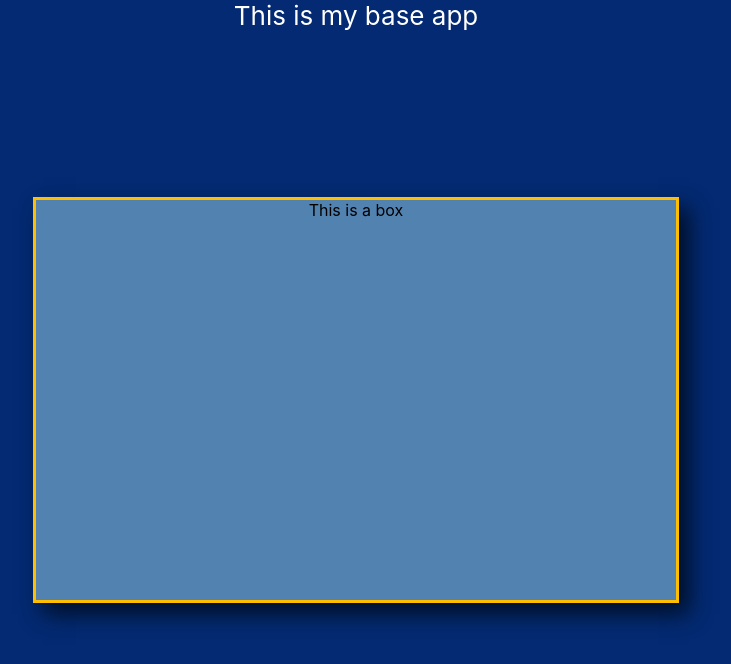
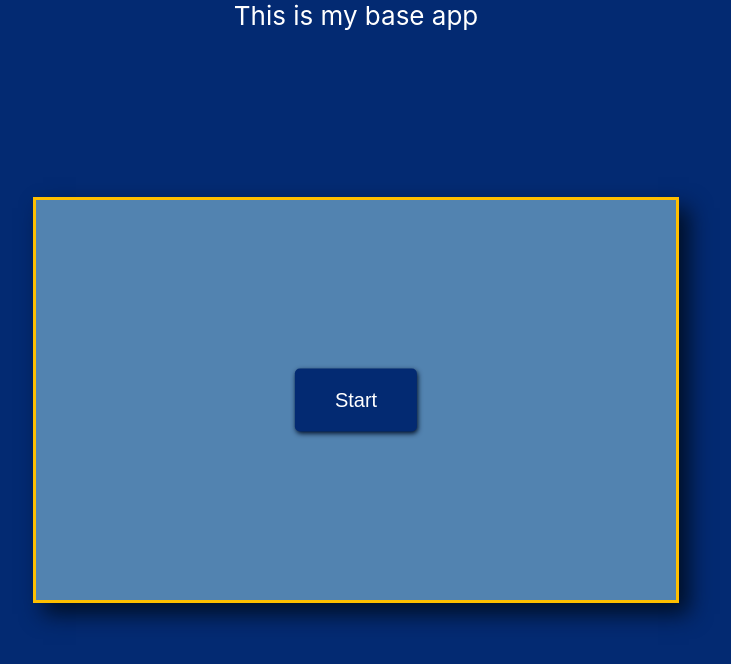
Before and after one commit to emi-ve/quiz-game, a React (Create React App) app: page / in a window 1280 px wide. Shown: the top 664 px of the page, without its empty margins (284-1015 px from the left). Built offline with nearby package versions, Linux system fonts and the light colour scheme.

Commit message:
adding button toggle

```diff
--- a/src/App.css
+++ b/src/App.css
@@ -34,10 +34,25 @@
   -webkit-box-shadow: 10px 11px 21px 0px rgba(1,15,38,1);
 -moz-box-shadow: 10px 11px 21px 0px rgba(1,15,38,1);
 box-shadow: 10px 11px 21px 0px rgba(1,15,38,1);
+}
 
-
-
-
+.start-button{
+  position: absolute;
+  top: 50%;
+  left: 50%;
+  transform: translate(-50%, -50%);
+  -ms-transform: translate(-50%, -50%);
+  background-color: #032a72;
+  color: #ffffff;
+  font-size: 20px;
+  padding: 20px 40px;
+  border: none;
+  cursor: pointer;
+  border-radius: 5px;
+  text-align: center;
+  -webkit-box-shadow: 10px 11px 21px 0px rgba(1,15,38,1);
+  -moz-box-shadow: 10px 11px 21px 0px rgba(1,15,38,1);
+  box-shadow: 1px 2px 5px 0px rgba(1,15,38,1);
 }
 
 .App-link {
--- a/src/App.js
+++ b/src/App.js
@@ -1,13 +1,31 @@
-import './App.css';
+import React, { useState } from "react";
+import "./App.css";
+import Choices from "./components/Choices/choices";
 
 function App() {
+  const [compIsShown, setCompIsShown] = useState(false);
+  // const [isShow, setIsShow] = useState(false);
+
+  // useEffect(() => {
+  //   setIsShow(isBoolean);
+  // }, [isBoolean, setIsShow]);
+
+  // const shufler = () => {
+  //   setIsShow(false);
+  // };
+
+  // if (!isShow) {
+  //   return null;
+  // }
   return (
     <div className="App">
-      <header className="App-header">
-
-       This is my base app
-      </header>
-      <div className="quiz-box"> This is a box </div>
+      <header className="App-header">This is my base app</header>
+      <div className="quiz-box">
+        <button className="start-button" onClick={() => setCompIsShown(true)}>
+          Start
+        </button>
+        {compIsShown && <Choices />}
+      </div>
     </div>
   );
 }
--- /dev/null
+++ b/src/components/Choices/choices.jsx
@@ -0,0 +1,17 @@
+import "./styles.css";
+
+const Choices = () => {
+  return (
+    <div>
+      This is going to be a question......?
+      <div className="answers-group">
+        <button className="answers">answer 1</button>
+        <button className="answers">answer 2</button>
+        <button className="answers">answer 3</button>
+        <button className="answers">answer 4</button>
+      </div>
+    </div>
+  );
+};
+
+export default Choices;
--- /dev/null
+++ b/src/components/Choices/styles.css
@@ -0,0 +1,9 @@
+.answers-group {
+  display: flex;
+  flex-direction: column;
+  width: 50%;
+  position: absolute;
+  transform: translate(-50%, -50%);
+  top: 50%;
+  left: 50%;
+}
```
